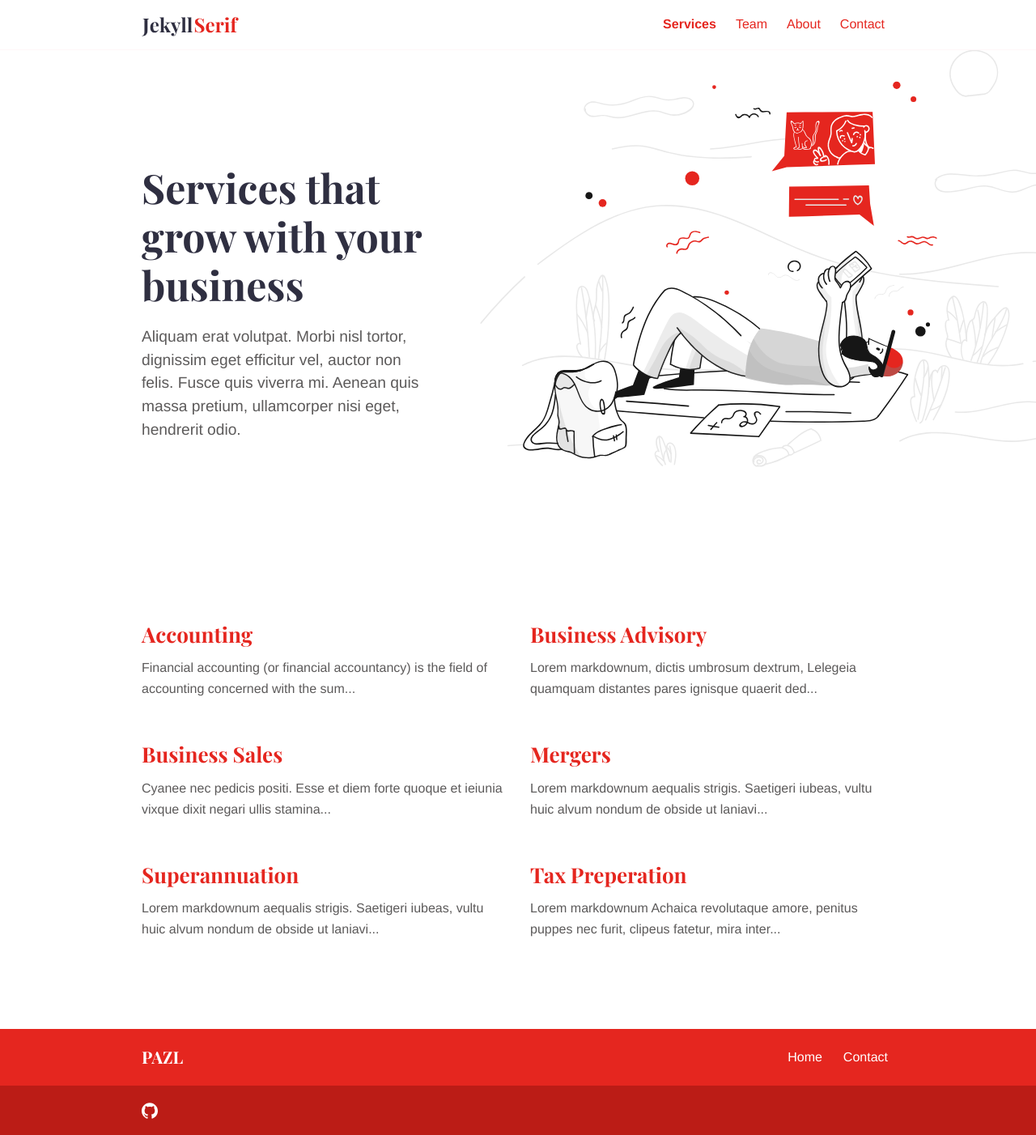
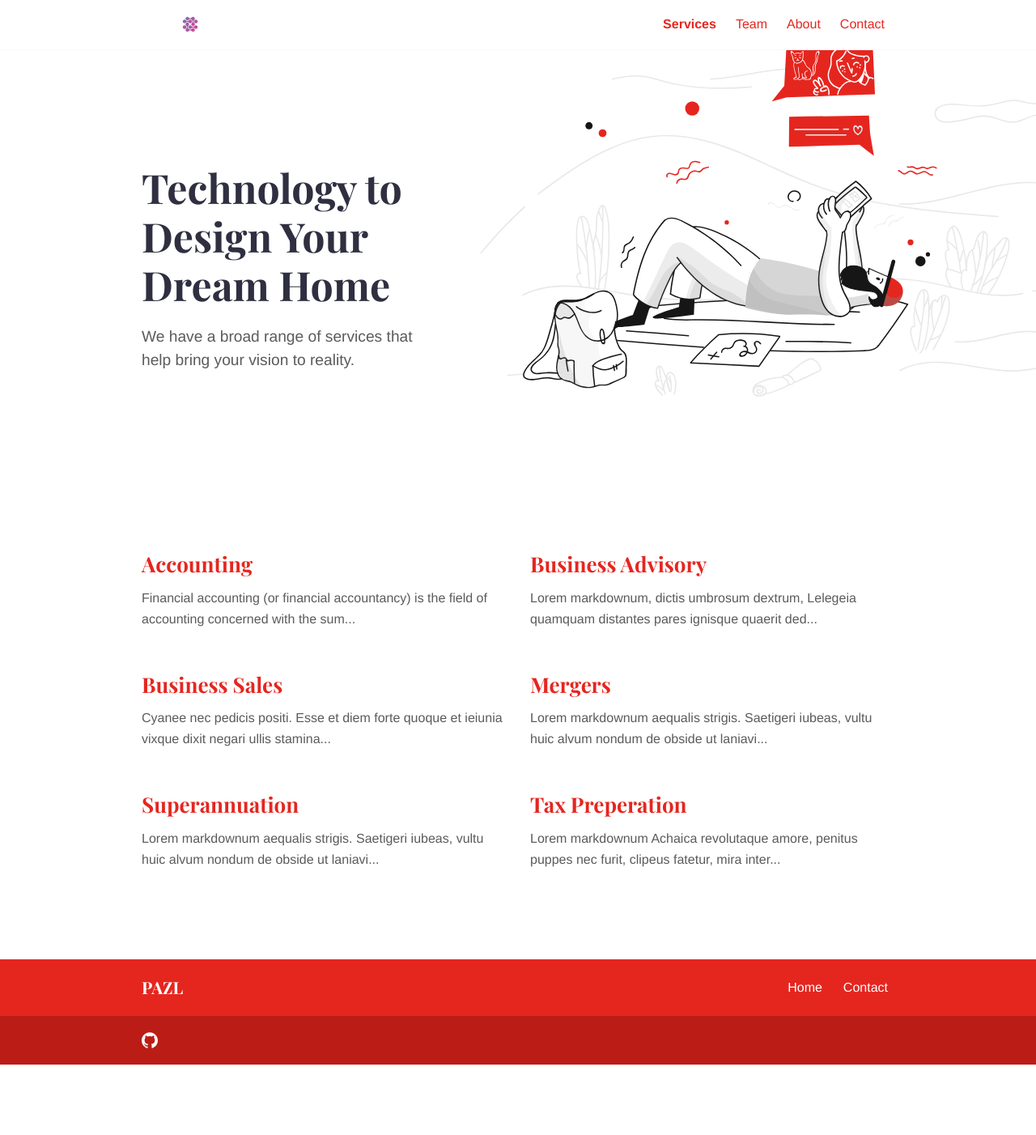
Before and after one commit to pazlindia/pazlinda.github.io, a Jekyll site: the page built from services.md, in a window 1280 px wide. Shown: the whole page at 81% size. Built offline with Jekyll 4.4.1, drawn with Linux system fonts in a browser that asks for light colours; after the commit the page ends 1315 px from its top, so only the background shows below that.

Commit message:
Logo update
Signed-off-by: Raghu Raja <raghu.pazl@protonmail.com>

```diff
--- a/_config.yml
+++ b/_config.yml
@@ -3,7 +3,7 @@ permalink: pretty
 title: 'PAZL'
 
 logo:
-  mobile: "images/logo/logo-mobile.svg"
+  mobile: "images/logo/logo.svg"
   mobile_height: "32px"
   mobile_width: "32px"
   desktop: "images/logo/logo.svg"
--- a/services.md
+++ b/services.md
@@ -7,6 +7,6 @@ intro_image_absolute: true
 intro_image_hide_on_mobile: true
 ---
 
-# Services that grow with your business
+# Technology to Design Your Dream Home
 
-Aliquam erat volutpat. Morbi nisl tortor, dignissim eget efficitur vel, auctor non felis. Fusce quis viverra mi. Aenean quis massa pretium, ullamcorper nisi eget, hendrerit odio.
+We have a broad range of services that help bring your vision to reality.
```
Also changed, not shown: images/logo/logo.svg.
